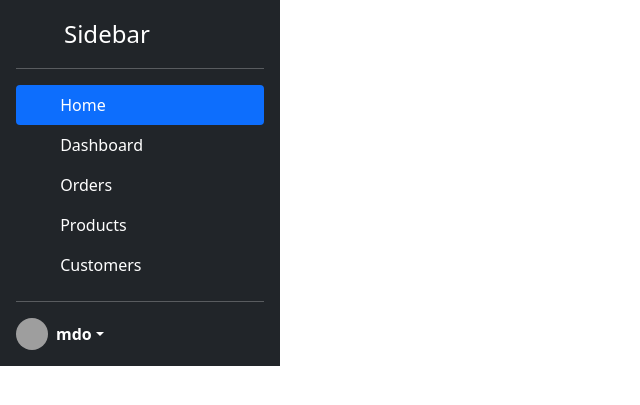
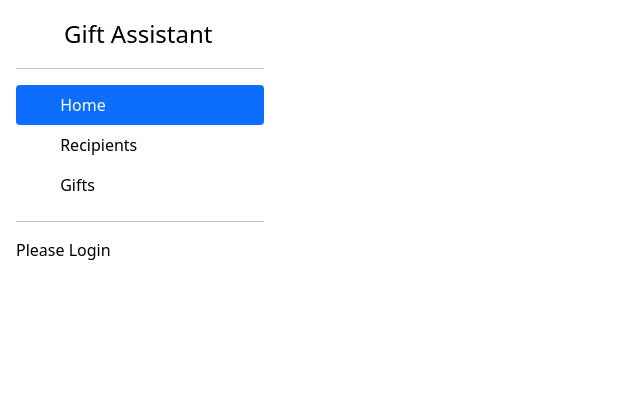
Before and after one commit to Se7enSquared/gift-assistant, a Django app: page /recipients/ in a window 1280 px wide. Shown: the top 405 px of the page, without its empty margins (0-640 px from the left). Run offline with Django 4.2, Linux system fonts and the light colour scheme; data that the repository does not hold is empty; grey boxes are pictures that could not be loaded.

Commit message:
customize sidebar

```diff
--- a/gift_app/templates/gift_app/sidebar.html
+++ b/gift_app/templates/gift_app/sidebar.html
@@ -1,53 +1,55 @@
-<div class="d-flex flex-column flex-shrink-0 p-3 text-white bg-dark" style="width: 280px;">
-    <a href="/" class="d-flex align-items-center mb-3 mb-md-0 me-md-auto text-white text-decoration-none">
-      <svg class="bi me-2" width="40" height="32"><use xlink:href="#bootstrap"></use></svg>
-      <span class="fs-4">Sidebar</span>
+<div class="d-flex flex-column flex-shrink-0 p-3 text-black bg-white" style="width: 280px;">
+    <a href="/" class="d-flex align-items-center mb-3 mb-md-0 me-md-auto text-black text-decoration-none">
+        <svg class="bi me-2" width="40" height="32">
+            <use xlink:href="#bootstrap"></use>
+        </svg>
+        <span class="fs-4">Gift Assistant</span>
     </a>
     <hr>
     <ul class="nav nav-pills flex-column mb-auto">
         <li class="nav-item">
             <a href="#" class="nav-link active" aria-current="page">
-          <svg class="bi me-2" width="16" height="16"><use xlink:href="#home"></use></svg>
+                <svg class="bi me-2" width="16" height="16">
+                    <use xlink:href="#home"></use>
+                </svg>
                 Home
             </a>
         </li>
         <li>
-        <a href="#" class="nav-link text-white">
-          <svg class="bi me-2" width="16" height="16"><use xlink:href="#speedometer2"></use></svg>
-          Dashboard
+            <a href="#" class="nav-link text-black">
+                <svg class="bi me-2" width="16" height="16">
+                    <use xlink:href="#recipients"></use>
+                </svg>
+                Recipients
             </a>
         </li>
         <li>
-        <a href="#" class="nav-link text-white">
-          <svg class="bi me-2" width="16" height="16"><use xlink:href="#table"></use></svg>
-          Orders
-        </a>
-      </li>
-      <li>
-        <a href="#" class="nav-link text-white">
-          <svg class="bi me-2" width="16" height="16"><use xlink:href="#grid"></use></svg>
-          Products
-        </a>
-      </li>
-      <li>
-        <a href="#" class="nav-link text-white">
-          <svg class="bi me-2" width="16" height="16"><use xlink:href="#people-circle"></use></svg>
-          Customers
+            <a href="#" class="nav-link text-black">
+                <svg class="bi me-2" width="16" height="16">
+                    <use xlink:href="#table"></use>
+                </svg>
+                Gifts
             </a>
         </li>
     </ul>
     <hr>
     <div class="dropdown">
-      <a href="#" class="d-flex align-items-center text-white text-decoration-none dropdown-toggle" id="dropdownUser1" data-bs-toggle="dropdown" aria-expanded="false">
+        {% if user.is_authenticated %}
+        <a href="#" class="d-flex align-items-center text-black text-decoration-none dropdown-toggle" id="dropdownUser1"
+            data-bs-toggle="dropdown" aria-expanded="false">
             <img src="https://github.com/mdo.png" alt="" width="32" height="32" class="rounded-circle me-2">
-        <strong>mdo</strong>
+            <strong>{{ user.get_username }}</strong>
         </a>
         <ul class="dropdown-menu dropdown-menu-dark text-small shadow" aria-labelledby="dropdownUser1">
-        <li><a class="dropdown-item" href="#">New project...</a></li>
             <li><a class="dropdown-item" href="#">Settings</a></li>
             <li><a class="dropdown-item" href="#">Profile</a></li>
-        <li><hr class="dropdown-divider"></li>
+            <li>
+                <hr class="dropdown-divider">
+            </li>
             <li><a class="dropdown-item" href="#">Sign out</a></li>
         </ul>
+        {% else %}
+        <p>Please Login</p>
+        {% endif %}
     </div>
 </div>
```
Lines whose indentation alone changed are shown as unchanged.
